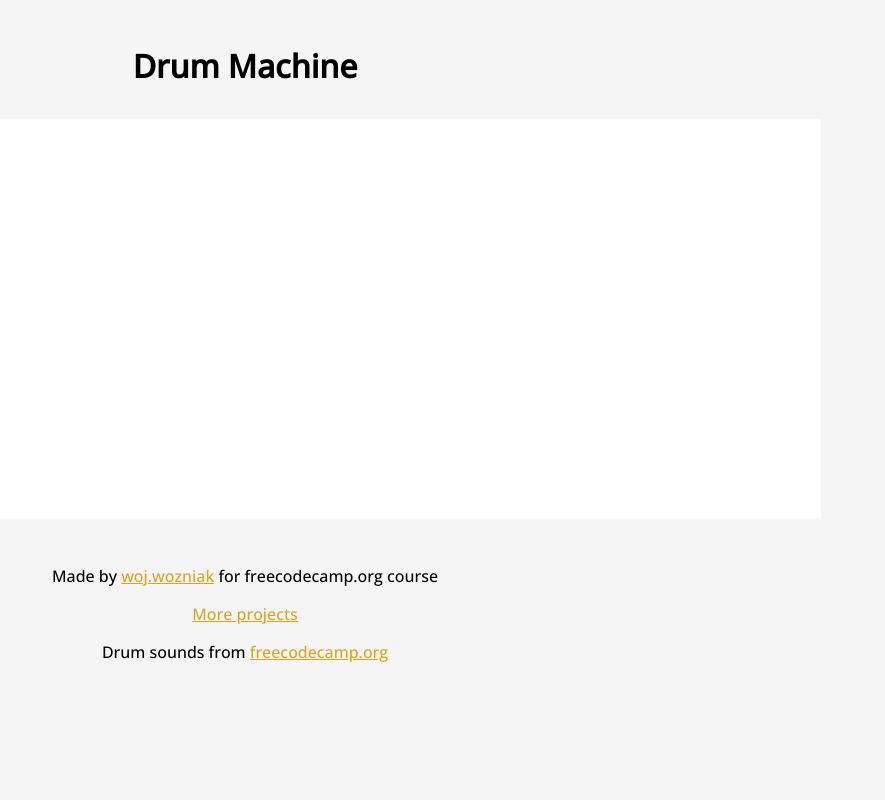
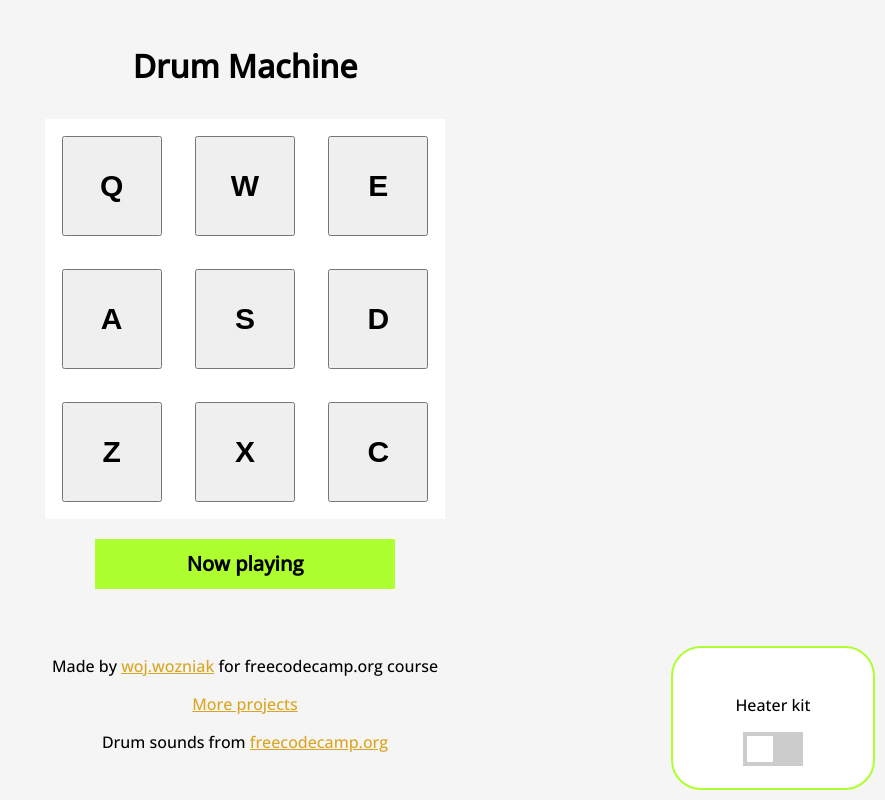
Before and after one commit to wojwozniak/react-projects, a React (Create React App) app: page / in a window 1280 px wide. Shown: the whole page, without its empty margins (395-1280 px from the left). Built offline with nearby package versions, Linux system fonts and the light colour scheme.

Commit message:
Added display and set switcher

```diff
--- a/public/index.html
+++ b/public/index.html
@@ -8,6 +8,9 @@
   </head>
   <body>
     <noscript>You need to enable JavaScript to run this app.</noscript>
-    <div id="root"></div>
+    <div id="drum-machine"></div>
   </body>
+  <foot>
+    <script src="https://cdn.freecodecamp.org/testable-projects-fcc/v1/bundle.js"></script>
+  </foot>
 </html>
--- a/src/components/App.css
+++ b/src/components/App.css
@@ -21,7 +21,7 @@ h1 {
   padding-bottom: 10px;
 }
 
-#root {
+#drum-machine {
   margin: 15px;
   text-align: center;
   display: flex;
@@ -41,8 +41,109 @@ h1 {
   color: darkgoldenrod;
 }
 
-#App {
+#drums {
   background-color: white;
-  width: 90%;
-  min-height: 400px;
+  width: 400px;
+  height: 400px;
+  display: grid;
+  grid-template-columns: repeat(3, 1fr);
 }
+
+.drum-pad {
+  height: 100px;
+  width: 100px;
+  margin: auto;
+  cursor: pointer;
+  font-weight: bold;
+  font-size: 30px;
+}
+
+.drum-pad:hover {
+  background-color: darkgray;
+}
+
+#display {
+  height: 50px;
+  width: 300px;
+  background-color: greenyellow;
+  line-height: 50px;
+  font-size: 20px;
+  font-weight: bold;
+}
+
+
+/* Good looking switch from w3schools.com */
+ /* The switch - the box around the slider */
+ .switch {
+  position: relative;
+  display: inline-block;
+  width: 60px;
+  height: 34px;
+}
+
+/* Hide default HTML checkbox */
+.switch input {
+  opacity: 0;
+  width: 0;
+  height: 0;
+}
+
+/* The slider */
+.slider {
+  position: absolute;
+  cursor: pointer;
+  top: 0;
+  left: 0;
+  right: 0;
+  bottom: 0;
+  background-color: #ccc;
+  -webkit-transition: .4s;
+  transition: .4s;
+}
+
+.slider:before {
+  position: absolute;
+  content: "";
+  height: 26px;
+  width: 26px;
+  left: 4px;
+  bottom: 4px;
+  background-color: white;
+  -webkit-transition: .4s;
+  transition: .4s;
+}
+
+input:checked + .slider {
+  background-color: #2196F3;
+}
+
+input:focus + .slider {
+  box-shadow: 0 0 1px #2196F3;
+}
+
+input:checked + .slider:before {
+  -webkit-transform: translateX(26px);
+  -ms-transform: translateX(26px);
+  transform: translateX(26px);
+}
+
+/* Rounded sliders */
+.slider.round {
+  border-radius: 34px;
+}
+
+.slider.round:before {
+  border-radius: 50%;
+}
+
+#switch-container {
+  border: 2px solid greenyellow;
+  width: 140px;
+  height: 80px;
+  padding: 30px;
+  background-color: white;
+  border-radius: 30px;
+  position: fixed;
+  bottom: 10px;
+  right: 10px;
+}
--- a/src/components/App.tsx
+++ b/src/components/App.tsx
@@ -1,8 +1,11 @@
-import React from 'react';
+import React, { useState } from 'react';
 import './App.css';
+import Button from './Button';
+import Display from './Display';
+import Switch from './Switch';
 
 // Sounds array
-const sounds = [
+const sounds1 = [
   {
     keyCode: 0,
     keyTrigger: 'Q',
@@ -59,11 +62,92 @@ const sounds = [
   }
 ];
 
+// Alternative sound array
+const sounds2 = [
+  {
+    keyCode: 81,
+    keyTrigger: 'Q',
+    id: 'Chord-1',
+    url: 'https://s3.amazonaws.com/freecodecamp/drums/Chord_1.mp3'
+  },
+  {
+    keyCode: 87,
+    keyTrigger: 'W',
+    id: 'Chord-2',
+    url: 'https://s3.amazonaws.com/freecodecamp/drums/Chord_2.mp3'
+  },
+  {
+    keyCode: 69,
+    keyTrigger: 'E',
+    id: 'Chord-3',
+    url: 'https://s3.amazonaws.com/freecodecamp/drums/Chord_3.mp3'
+  },
+  {
+    keyCode: 65,
+    keyTrigger: 'A',
+    id: 'Shaker',
+    url: 'https://s3.amazonaws.com/freecodecamp/drums/Give_us_a_light.mp3'
+  },
+  {
+    keyCode: 83,
+    keyTrigger: 'S',
+    id: 'Open-HH',
+    url: 'https://s3.amazonaws.com/freecodecamp/drums/Dry_Ohh.mp3'
+  },
+  {
+    keyCode: 68,
+    keyTrigger: 'D',
+    id: 'Closed-HH',
+    url: 'https://s3.amazonaws.com/freecodecamp/drums/Bld_H1.mp3'
+  },
+  {
+    keyCode: 90,
+    keyTrigger: 'Z',
+    id: 'Punchy-Kick',
+    url: 'https://s3.amazonaws.com/freecodecamp/drums/punchy_kick_1.mp3'
+  },
+  {
+    keyCode: 88,
+    keyTrigger: 'X',
+    id: 'Side-Stick',
+    url: 'https://s3.amazonaws.com/freecodecamp/drums/side_stick_1.mp3'
+  },
+  {
+    keyCode: 67,
+    keyTrigger: 'C',
+    id: 'Snare',
+    url: 'https://s3.amazonaws.com/freecodecamp/drums/Brk_Snr.mp3'
+  }
+];
+
+//Default chosen sounds to sounds1
+let sounds = sounds1;
+
 const App: React.FunctionComponent = () => {
+
+  const [display, setDisplay] = useState("Now playing");
+
+  const getClicked = (data: string) => {
+    setDisplay(data);
+  }
+
+  const handleChange = (set: string) => {
+    setDisplay(set);
+    if (sounds === sounds1) {
+      sounds = sounds2;
+    }
+  }
+
   return (
-    <div id="App">
-
-    </div>
+    <>
+      <div id="drums">
+      {sounds.map((sound) => {
+        return <Button key={sound.keyCode} id={sound.id} url={sound.url} text={sound.keyTrigger} passText={getClicked} />;
+      })}
+      </div>
+      <Display text={display} />
+      <Switch switcher={ handleChange }/>
+    </>
   );
 }
 
--- a/src/components/Button.tsx
+++ b/src/components/Button.tsx
@@ -1,9 +1,24 @@
 import React from 'react';
 import './App.css';
 
-const Button: React.FunctionComponent = () => {
+type ButtonProps = {
+    text: string;
+    url: string;
+    id: string;
+    passText: Function;
+}
+
+const Button: React.FunctionComponent<ButtonProps> = ({ text, url, id, passText }) => {
+
+    const handleClick = (e: React.MouseEvent<HTMLButtonElement>) => {
+        console.log(e.currentTarget);
+        const audio = new Audio(url);
+        audio.play();
+        passText(id);
+    }
+
   return (
-    <button className="btn"></button>
+      <button className="drum-pad" id={id} onClick={handleClick}>{text}</button>
   );
 }
 
--- /dev/null
+++ b/src/components/Display.tsx
@@ -0,0 +1,14 @@
+import './App.css'
+
+type DisplayProps = {
+    text: string;
+}
+
+const Display: React.FunctionComponent<DisplayProps> = ({ text }) => {
+
+    return (
+        <p id="display">{ text }</p>
+    )
+}
+
+export default Display;
--- /dev/null
+++ b/src/components/Switch.tsx
@@ -0,0 +1,33 @@
+import './App.css'
+import { useState } from 'react';
+
+type SwitchProps = {
+    switcher: Function;
+}
+
+const Switch: React.FunctionComponent<SwitchProps> = ({switcher}) => {
+
+    const [set, newSet] = useState("Heater kit");
+
+    const handleChange = (e: React.ChangeEvent<HTMLInputElement>) => {
+        if (e.currentTarget.checked) {
+            newSet("Smooth Piano Kit");
+            switcher("Smooth Piano Kit");
+        } else {
+            newSet("Heater Kit");
+            switcher("Heater Kit");
+        }
+    }
+
+    return (
+        <div id="switch-container">
+            <p>{ set }</p>
+            <label className="switch">
+                <input type="checkbox" onChange={handleChange} />
+                <span className="slider" />
+            </label>
+        </div>
+    )
+}
+
+export default Switch;
--- a/src/index.tsx
+++ b/src/index.tsx
@@ -5,7 +5,7 @@ import Head from './components/Head';
 import Foot from './components/Foot';
 
 const root = ReactDOM.createRoot(
-  document.getElementById('root') as HTMLElement
+  document.getElementById('drum-machine') as HTMLElement
 );
 root.render(
   <React.StrictMode>
```
